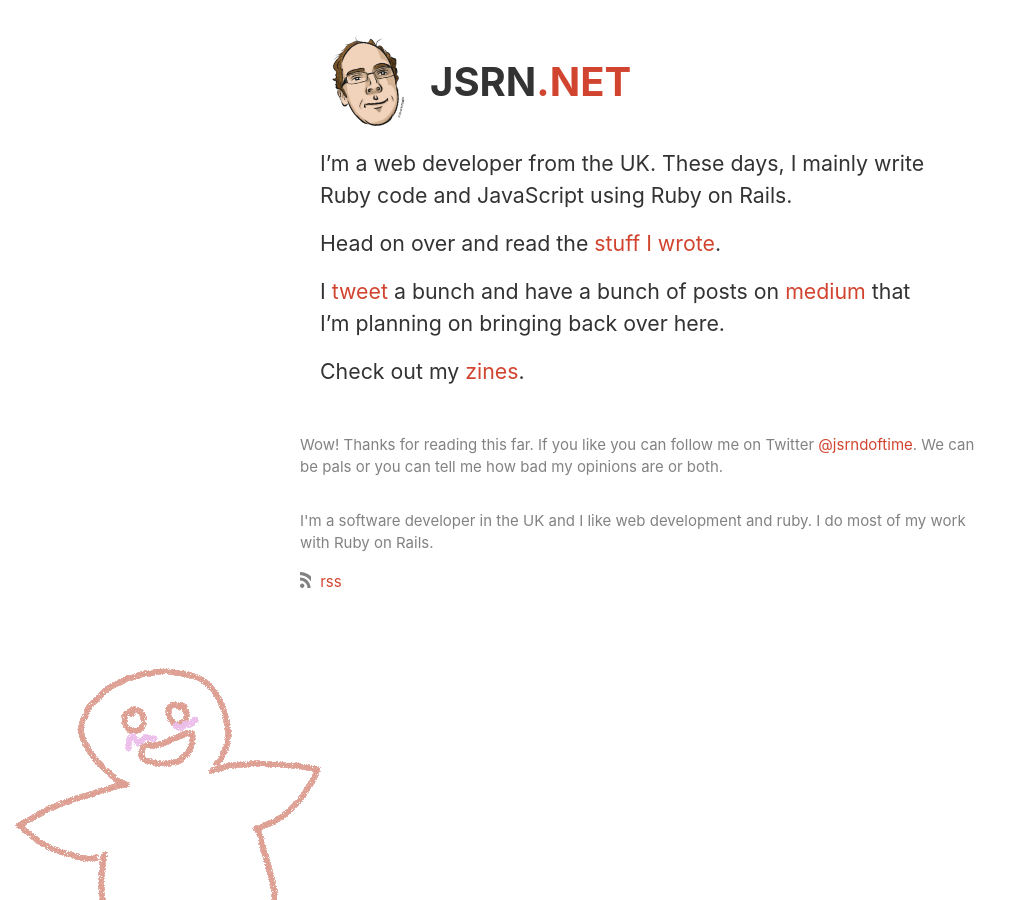
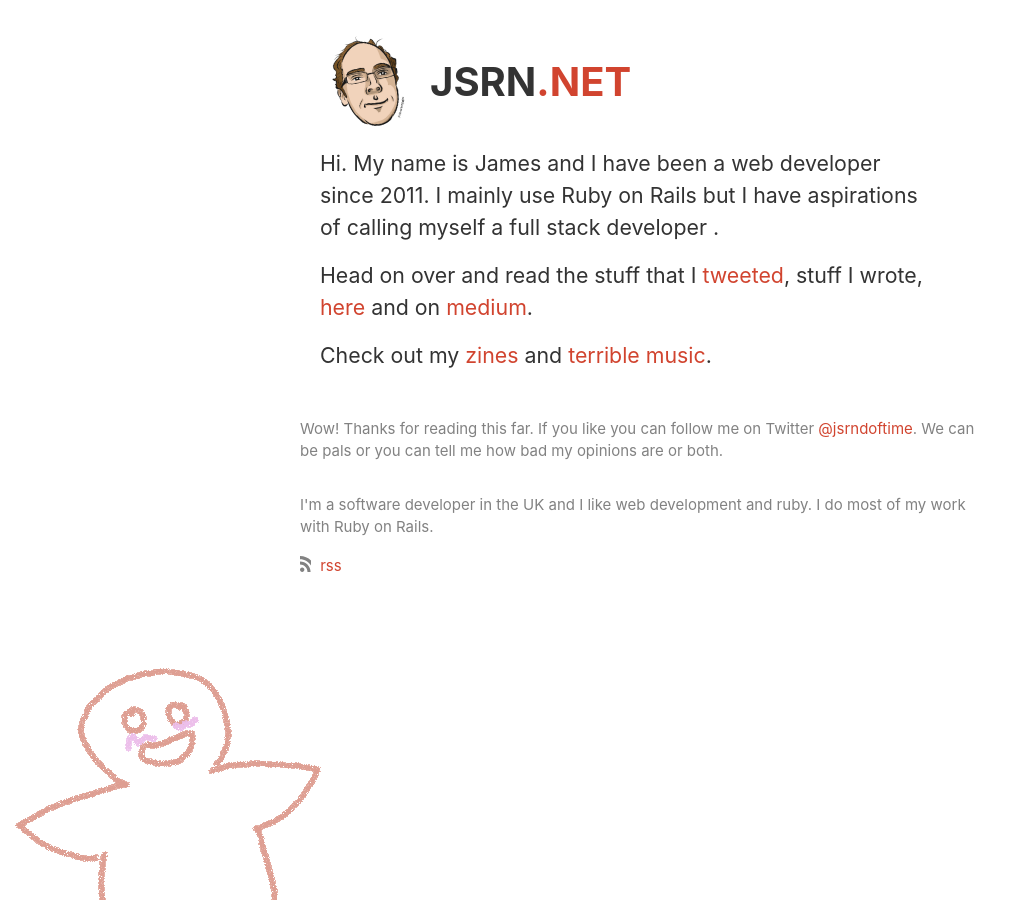
Before and after one commit to jsrn/jsrn.github.io, a Jekyll site: the page built from index.md, in a window 1280 px wide. Shown: the whole page, without its empty margins (0-1022 px from the left). Built offline with Jekyll 4.4.1, drawn with Linux system fonts in a browser that asks for light colours.

Commit message:
Bit of a play around

```diff
--- a/assets/main.scss
+++ b/assets/main.scss
@@ -99,3 +99,15 @@
 .header-image {
 	width: 100%;
 }
+
+.hover-horse + img {
+	display: none;
+}
+
+.hover-horse:hover + img {
+	display: block;
+	max-width: 100vw;
+	position: fixed;
+	top: 10px;
+	right: 10px;
+}
--- a/index.md
+++ b/index.md
@@ -1,18 +1,9 @@
 ---
-#
-# By default, content added below the "---" mark will appear in the home page
-# between the top bar and the list of recent posts.
-# To change the home page layout, edit the _layouts/home.html file.
-# See: https://jekyllrb.com/docs/themes/#overriding-theme-defaults
-#
 layout: page
 ---
 
+Hi. My name is James and I have been a web developer since 2011. I mainly use Ruby on Rails but I have aspirations of calling myself a <span class="hover-horse">full stack developer</span> <img src="/assets/images/full-stack.jpg">.
 
-I'm a web developer from the UK. These days, I mainly write Ruby code and JavaScript using Ruby on Rails.
+Head on over and read the stuff that I <a href="https://twitter.com/jsrndoftime">tweeted</a>, stuff I wrote, <a href="writing">here</a> and on <a href="https://medium.com/@jsrn">medium</a>.
 
-Head on over and read the <a href="writing.html">stuff I wrote</a>.
-
-I <a href="https://twitter.com/jsrndoftime">tweet</a> a bunch and have a bunch of posts on <a href="https://medium.com/@jsrn">medium</a> that I'm planning on bringing back over here.
-
-Check out my <a href="zines.html">zines</a>.
+Check out my <a href="zines.html">zines</a> and <a href="sudo">terrible music</a>.
```
Also changed, not shown: assets/images/full-stack.jpg (added).
